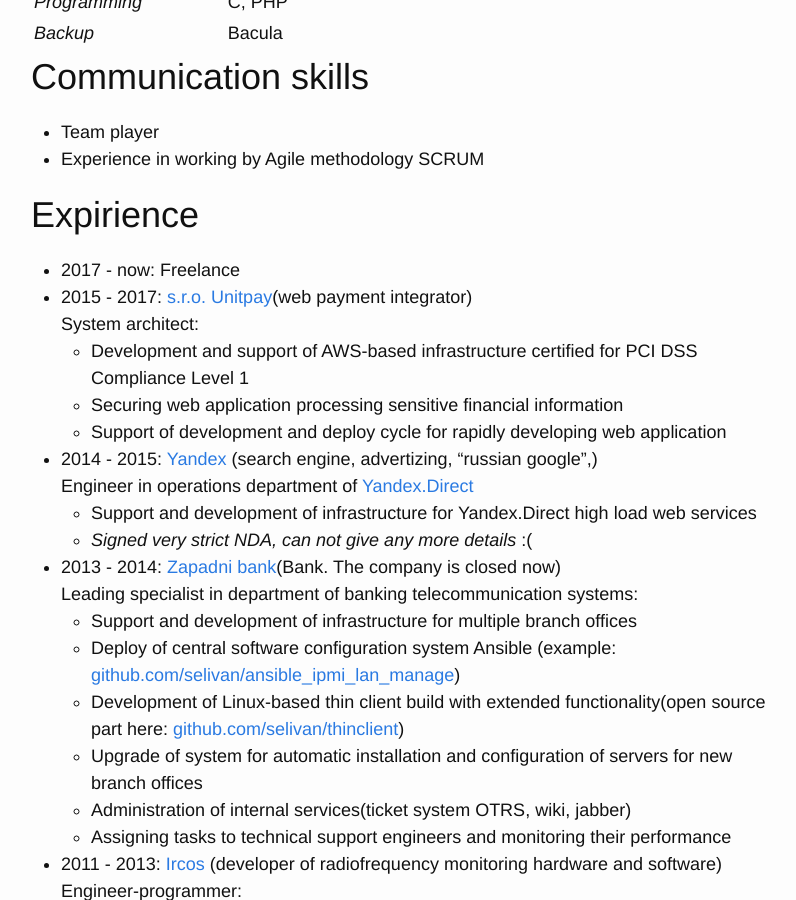
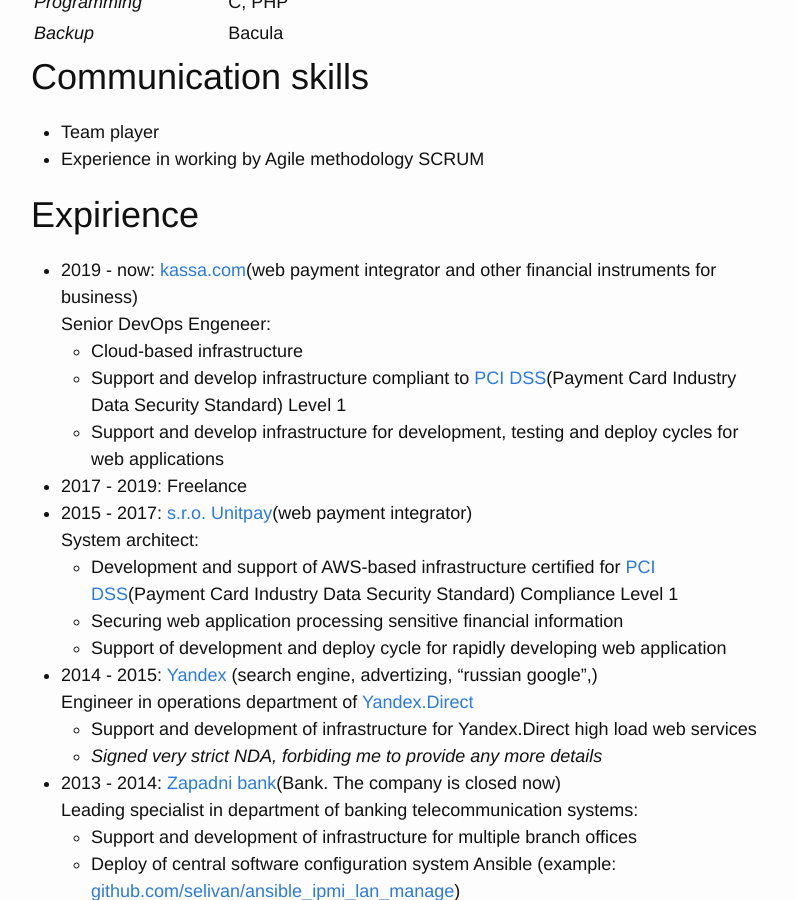
Before and after one commit to selivan/selivan.github.io, a Jekyll site: the page built from cv/index.md, in a window 1280 px wide and 900 px high, scrolled down 2419 px. Shown: the whole window, without its empty margins (239-1035 px from the left). Built offline with Jekyll 4.4.1, drawn with Linux system fonts in a browser that asks for light colours; some of the changed text lies outside the part shown.

Commit message:
Update CV

```diff
--- a/cv/index.md
+++ b/cv/index.md
@@ -80,16 +80,21 @@
 
 # Expirience
 
-* 2017 - now: Freelance
+* 2019 - now: [kassa.com](https://kassa.com)(web payment integrator and other financial instruments for business)\
+  Senior DevOps Engeneer:
+  * Cloud-based infrastructure
+  * Support and develop infrastructure compliant to [PCI DSS](https://en.wikipedia.org/wiki/Payment_Card_Industry_Data_Security_Standard)(Payment Card Industry Data Security Standard) Level 1
+  * Support and develop infrastructure for development, testing and deploy cycles for web applications
+* 2017 - 2019: Freelance
 * 2015 - 2017: [s.r.o. Unitpay](https://unitpay.ru)(web payment integrator)\
   System architect:
-  * Development and support of AWS-based infrastructure certified for PCI DSS Compliance Level 1
+  * Development and support of AWS-based infrastructure certified for [PCI DSS](https://en.wikipedia.org/wiki/Payment_Card_Industry_Data_Security_Standard)(Payment Card Industry Data Security Standard) Compliance Level 1
   * Securing web application processing sensitive financial information
   * Support of development and deploy cycle for rapidly developing web application
 * 2014 - 2015: [Yandex](https://yandex.ru) (search engine, advertizing, "russian google",)\
   Engineer in operations department of [Yandex.Direct](https://direct.yandex.ru/)
   * Support and development of infrastructure for Yandex.Direct high load web services
-  * _Signed very strict NDA, can not give any more details_ :(
+  * _Signed very strict NDA, forbiding me to provide any more details_
 * 2013 - 2014: [Zapadni bank](http://www.cbr.ru/credit/coinfo.asp?id=450000522)(Bank. The company is closed now)\
   Leading specialist in department of banking telecommunication systems:
   * Support and development of infrastructure for multiple branch offices
```
Also changed, not shown: other parts of cv/index.md (+3 -3 lines).
